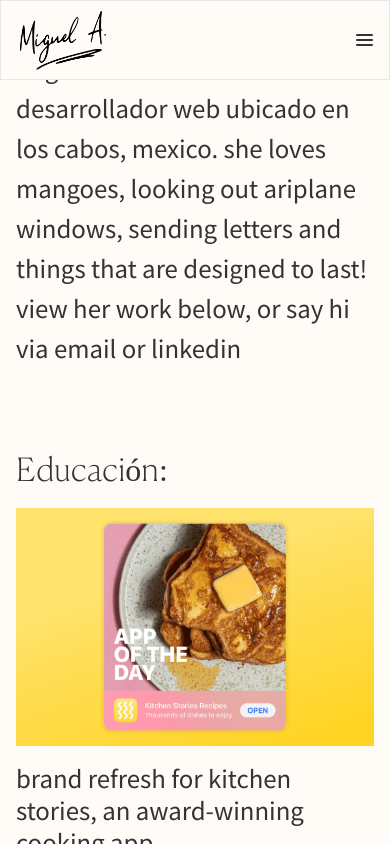
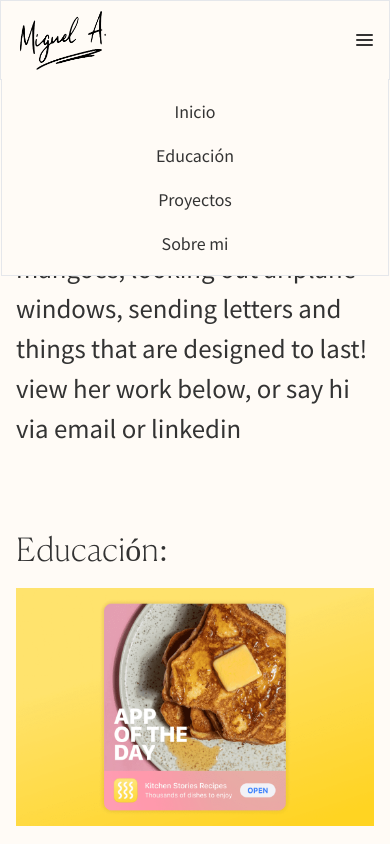
Before and after one commit to Miguel5040/Portafolio-web-v2, a React (Vite) app: page / in a window 390 px wide. Both pictures are taken after a click on the button 364 px from the left and 39 px from the top of the page. Shown: the top 844 px of the page. Built offline with nearby package versions, Linux system fonts and the light colour scheme.

Commit message:
estructura base navbar menu desplegable terminada

```diff
--- a/src/components/About.jsx
+++ b/src/components/About.jsx
@@ -2,7 +2,7 @@
 
 const About = () => (
 
-    <Container className={"flex flex-col lg:flex-row lg:gap-0 gap-6 items-center"}>
+    <Container id={"about"} className={"flex flex-col lg:flex-row lg:gap-0 gap-6 items-center"}>
         <div className="lg:w-1/3 flex justify-start items-center">
             <div className="max-w-[250px]">
                 <img className="aspect-square object-cover border-2 border-[#333] p-2 shadow-2xl" src="./images/foto.jpg" alt="imagen de perfil" />
@@ -10,7 +10,7 @@
         </div>
 
         <article className="lg:w-2/3">
-            <div className="sm:text-[25px] text-[20px]">
+            <div className="sm:text-[25px] text-[20px] text-pretty">
                 <p className="mb-[30px]">
                     Apasionado por crear experiencias digitales únicas y funcionales. Mi enfoque se centra en la innovación y la creatividad para superar desafíos y ofrecer resultados excepcionales.
                 </p>
--- a/src/components/Education.jsx
+++ b/src/components/Education.jsx
@@ -2,7 +2,7 @@
 import Card from "../sub-components/Card"
 
 const Education = () => (
-    <Container className={"flex flex-col gap-[12px]"}>
+    <Container id={"education"} className={"flex flex-col gap-[12px]"}>
         <div>
             <h2 className="font-canela-deck text-[32px]">Educación:</h2>
         </div>
--- a/src/components/Hero.jsx
+++ b/src/components/Hero.jsx
@@ -4,7 +4,7 @@
 const Hero = () => {
 
     return (
-        <header className="flex flex-col items-center gap-[72px] justify-center pt-[48px] md:pt-[64px] lg:pt-[110px] max-w-[880px] mx-[16px] md:mx-[40px] lg:mx-[48px]">
+        <header id="inicio" className="flex flex-col items-center gap-[72px] justify-center pt-[48px] md:pt-[64px] lg:pt-[110px] max-w-[880px] mx-[16px] md:mx-[40px] lg:mx-[48px] mt-[80px] lg:mt-[0px]">
             <Title />
             <Introduction />
         </header>
--- a/src/components/Navbar.jsx
+++ b/src/components/Navbar.jsx
@@ -1,17 +1,53 @@
+import { useState } from 'react'
 
-const Navbar = () => (
+const Navbar = () => {
 
-    <nav className="bg-[#fffbf6] fixed top-[0%] bottom-auto left-[0%] right-[0%] z-50 py-[8px] pl-[16px] md:pl-[40px] pr-[8px] md:pr-[20px] block lg:hidden border-[1px] border-[rgba(51, 51, 51, .2)]">
+    const [menu, setMenu] = useState("hidden")
+
+    //Funcion para manejar estado de visibilidad de navbar
+    function menuClick() {
+        if (menu === "hidden") {
+            setMenu("block")
+            return
+        }
+        setMenu("hidden")
+    }
+
+    // Función para hacer scroll a una sección después de click en navbar
+    function scrollSection(id) {
+        const section = document.getElementById(id)
+        const yOffset = -100
+        const y = section.getBoundingClientRect().top + window.scrollY + yOffset
+
+        window.scrollTo({ top: y, behavior: "smooth" })
+
+        if (menu === 'block') {
+            setMenu('hidden')
+        }
+    }
+
+    return (
+        <nav className="bg-[#fffbf6] w-full fixed top-[0%] bottom-auto left-[0%] right-[0%] z-50 py-[8px] pl-[16px] md:pl-[40px] pr-[8px] md:pr-[20px] block lg:hidden border-[1px] border-[rgba(51, 51, 51, .2)]">
 
             <div className="flex justify-between">
                 <img className="w-[90px]" src="./images/signature.png" alt="" />
-            <button className="flex flex-col justify-center w-[33px] md:w-[57px] px-[8px] md:px-[20px] border-0 bg-transparent gap-[3px]">
+                <button className="flex flex-col justify-center w-[33px] md:w-[57px] px-[8px] md:px-[20px] border-0 bg-transparent gap-[3px]" onClick={menuClick}>
                     <div className="bg-[#333] h-[2px] w-full rounded-full"></div>
                     <div className="bg-[#333] h-[2px] w-full rounded-full"></div>
                     <div className="bg-[#333] h-[2px] w-full rounded-full"></div>
                 </button>
             </div>
+
+            <div className="absolute top-[100%] left-0 right-0 overflow-hidden lg:hidden block">
+                <div className={`flex flex-col w-full gap-[20px] py-[20px] bg-[#fffbf6] font-noto-sans font-normal text-[16px] items-center border-b-[1px] border-x-[1px] border-[rgba(51, 51, 51, .2)] ${menu}`}>
+                    <a className='hover:font-medium cursor-pointer' onClick={() => scrollSection("inicio")}>Inicio</a>
+                    <a className='hover:font-medium cursor-pointer' onClick={() => scrollSection("education")}>Educación</a>
+                    <a className='hover:font-medium cursor-pointer' onClick={() => scrollSection("projects")}>Proyectos</a>
+                    <a className='hover:font-medium cursor-pointer' onClick={() => scrollSection("about")}>Sobre mi</a>
+                </div>
+            </div>
         </nav>
     )
+}
 
 export default Navbar
--- a/src/components/Projects.jsx
+++ b/src/components/Projects.jsx
@@ -2,7 +2,7 @@
 import BigCard from "../sub-components/BigCard"
 
 const Projects = () => (
-    <Container className={"flex flex-col gap-[12px]"}>
+    <Container id={"projects"} className={"flex flex-col gap-[12px]"}>
         <div>
             <h2 className="font-canela-deck text-[32px]">Proyectos:</h2>
         </div>
--- a/src/sub-components/BigCard.jsx
+++ b/src/sub-components/BigCard.jsx
@@ -2,7 +2,7 @@
 
 const BigCard = () => (
     <article className="grid gap-[16px]">
-        <motion.div whileHover={{ boxShadow: '0 0 20px 4px rgba(51, 51, 51, .1)', transition: {duration: 0} }} className="overflow-hidden">
+        <motion.div whileHover={{ boxShadow: '0 0 20px 4px rgba(51, 51, 51, .1)', transition: { duration: 0 } }} className="overflow-hidden">
             <a href="">
                 <motion.img
                     whileHover={{ scale: 1.04 }}
@@ -10,9 +10,11 @@
             </a>
         </motion.div>
         <div className="flex flex-col gap-[12px]">
-            <div className="font-noto-sans text-[24px] font-normal leading-[32px]">
-                custom fields & kanban view on air
-            </div>
+            <a href="">
+                <div className="font-noto-sans text-[24px] font-normal leading-[32px] hover:underline">
+                    custom fields & kanban view on air
+                </div>
+            </a>
             <div>
                 Enabling teams to efficiently organize and track creative assets
             </div>
--- a/src/sub-components/Card.jsx
+++ b/src/sub-components/Card.jsx
@@ -2,17 +2,19 @@
 
 const Card = () => (
     <article className="grid gap-[16px]">
-        <motion.div whileHover={{ boxShadow: '0 0 20px 4px rgba(51, 51, 51, .1)', transition: {duration: 0} }} className="overflow-hidden">
+        <motion.div whileHover={{ boxShadow: '0 0 20px 4px rgba(51, 51, 51, .1)', transition: { duration: 0 } }} className="overflow-hidden">
             <a href="">
                 <motion.img
-                whileHover={{ scale: 1.04 }}
-                className="object-cover" src="./images/imagen-ejemplo.png" alt="" />
+                    whileHover={{ scale: 1.04 }}
+                    className="object-cover" src="./images/imagen-ejemplo.png" alt="" />
             </a>
         </motion.div>
         <div className="flex flex-col gap-[12px]">
-            <div className="font-noto-sans text-[24px] font-normal leading-[32px]">
-                brand refresh for kitchen stories, an award-winning cooking app
-            </div>
+            <a href="">
+                <div className="font-noto-sans text-[24px] font-normal leading-[32px] hover:underline">
+                    brand refresh for kitchen stories, an award-winning cooking app
+                </div>
+            </a>
             <div className="font-inter text-[#666] tracking-[1.3px] text-[12px] font-semibold">
                 SEP 2023 - FEB 2024
             </div>
--- a/src/sub-components/Container.jsx
+++ b/src/sub-components/Container.jsx
@@ -1,7 +1,7 @@
 
 const Container = (props) => (
 
-    <section className={`max-w-[1120px] mx-[16px] md:mx-[40px] lg:mx-[48px] xl:mx-[80px] mt-[80px] sm:mt-[100px] lg:mt-[120px] ${props.className}`}>
+    <section id={props.id} className={`max-w-[1120px] mx-[16px] md:mx-[40px] lg:mx-[48px] xl:mx-[80px] mt-[80px] sm:mt-[100px] lg:mt-[120px] ${props.className}`}>
         {props.children}
     </section>
 )
```
Lines whose indentation alone changed are shown as unchanged.
